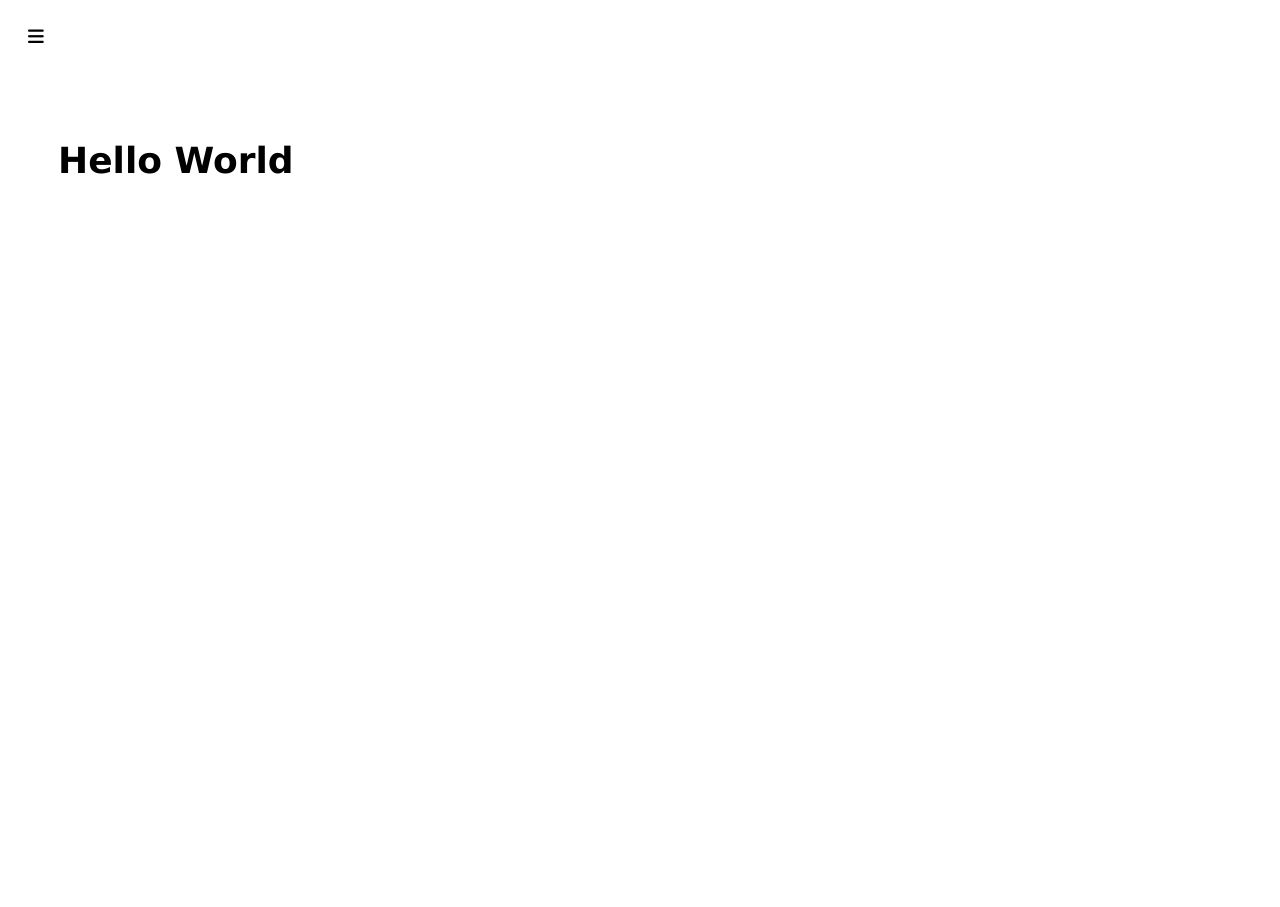
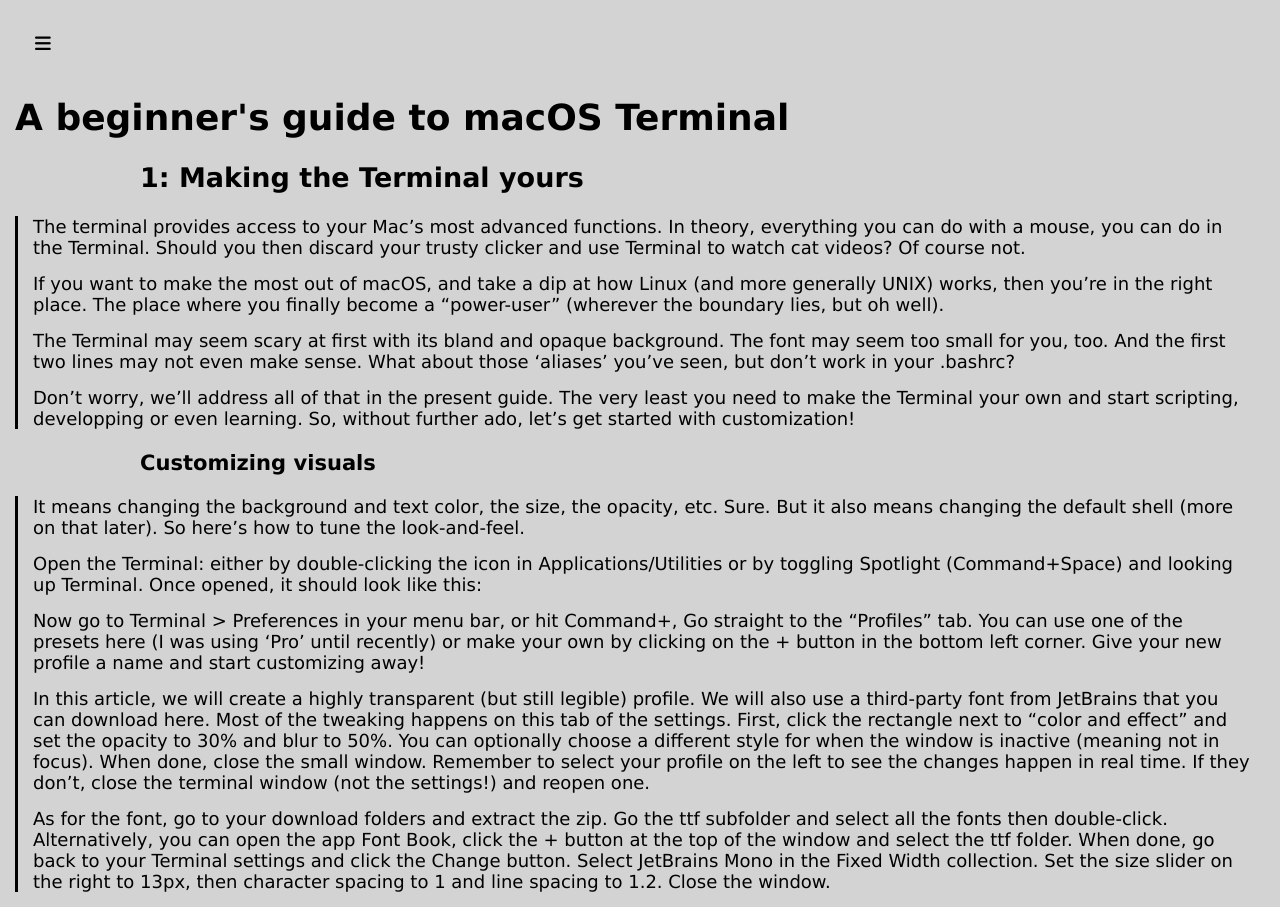
Before and after one commit to TheGeekA69/web, a website: page index.html in a window 1280 px wide. Before the commit the page ends 800 px from the top, so only its background shows below. Drawn offline with nearby package versions, Linux system fonts and the light colour scheme.

Commit message:
Co-authored-by: elora1714@gmail.com <elora1714@gmail.com>

```diff
--- a/index.css
+++ b/index.css
@@ -15,7 +15,6 @@ li {
     text-decoration: none;
     color: black;
     margin: 0 5px 0;
-
 }
 
 
@@ -43,3 +42,59 @@ li {
     opacity: 0;
     font-size: xx-large;
 }
+
+h2 {
+    text-indent: 10%;
+}
+
+p {
+    margin: 15%;
+}
+
+h3 {
+    text-indent: 10%;
+    /*margin-top: 5%;*/
+}
+
+.component
+{
+    padding: 2rem;
+
+    background-color: lightgray;
+
+       animation: 2s infinite alternate ease-in-out breathing-color--dark;
+}
+
+@keyframes breathing-color--dark
+{
+    from
+    {
+        background-color: lightgray;
+    }
+    to
+    {
+        background-color: gray;
+    }
+}
+.container
+{
+    padding: 1rem;
+    background-color: white;
+}
+
+p
+{
+    margin: 15;
+}
+
+body
+{
+    margin: 15;
+
+    background-color: lightgray;
+}
+
+.box {
+    border-left: solid 3px black;
+
+}
--- a/index.html
+++ b/index.html
@@ -20,9 +20,39 @@
     </ul>
     </div>
 
-    <div class="header">
-    <h1> Hello World </h1>
-    </div>
+<!-- Scroll indicator -->
 
+
+
+
+    <div>
+
+<h1>A beginner's guide to macOS Terminal</h1>
+
+<h2>1: Making the Terminal yours</h2>
+
+<div class="box">
+<p>The terminal provides access to your Mac’s most advanced functions. In theory, everything you can do with a mouse, you can do in the Terminal. Should you then discard your trusty clicker and use Terminal to watch cat videos? Of course not.</p>
+
+<p>If you want to make the most out of macOS, and take a dip at how Linux (and more generally UNIX) works, then you’re in the right place. The place where you finally become a “power-user” (wherever the boundary lies, but oh well).</p>
+
+<p>The Terminal may seem scary at first with its bland and opaque background. The font may seem too small for you, too. And the first two lines may not even make sense. What about those ‘aliases’ you’ve seen, but don’t work in your .bashrc?</p>
+
+<p>Don’t worry, we’ll address all of that in the present guide. The very least you need to make the Terminal your own and start scripting, developping or even learning. So, without further ado, let’s get started with customization!</p>
+</div>
+<div class="spacer"></div>
+<h3>Customizing visuals</h3>
+<div class="box">
+<p>It means changing the background and text color, the size, the opacity, etc. Sure. But it also means changing the default shell (more on that later). So here’s how to tune the look-and-feel.</p>
+
+<p>Open the Terminal: either by double-clicking the icon in Applications/Utilities or by toggling Spotlight (Command+Space) and looking up Terminal. Once opened, it should look like this:</p>
+
+<p>Now go to Terminal > Preferences in your menu bar, or hit Command+, Go straight to the “Profiles” tab. You can use one of the presets here (I was using ‘Pro’ until recently) or make your own by clicking on the + button in the bottom left corner. Give your new profile a name and start customizing away!</p>
+
+<p>In this article, we will create a highly transparent (but still legible) profile. We will also use a third-party font from JetBrains that you can download here. Most of the tweaking happens on this tab of the settings. First, click the rectangle next to “color and effect” and set the opacity to 30% and blur to 50%. You can optionally choose a different style for when the window is inactive (meaning not in focus). When done, close the small window. Remember to select your profile on the left to see the changes happen in real time. If they don’t, close the terminal window (not the settings!) and reopen one.</p>
+
+<p>As for the font, go to your download folders and extract the zip. Go the ttf subfolder and select all the fonts then double-click. Alternatively, you can open the app Font Book, click the + button at the top of the window and select the ttf folder. When done, go back to your Terminal settings and click the Change button. Select JetBrains Mono in the Fixed Width collection. Set the size slider on the right to 13px, then character spacing to 1 and line spacing to 1.2. Close the window.</p>
+</div>
+</div>
 </body>
 </html>
```
